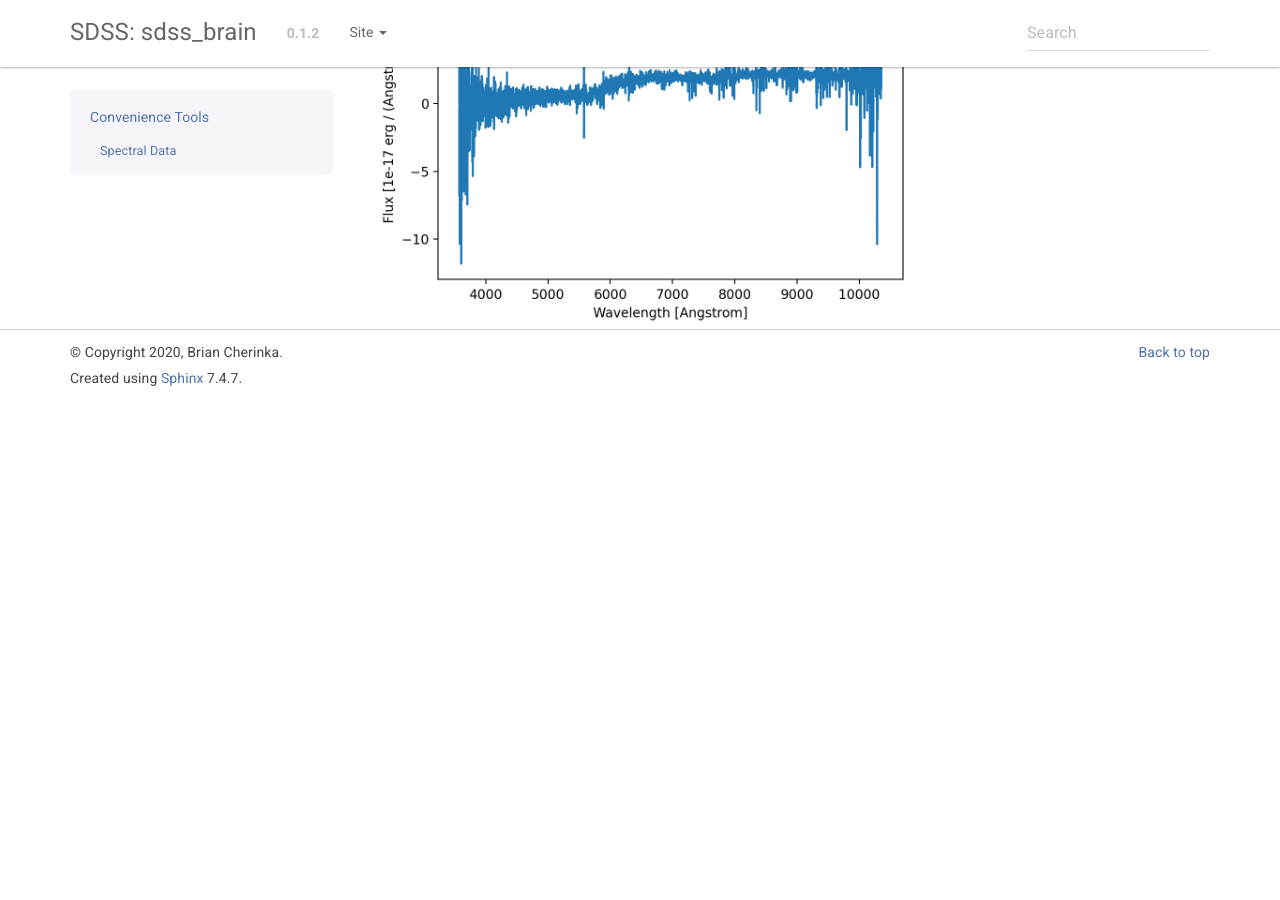
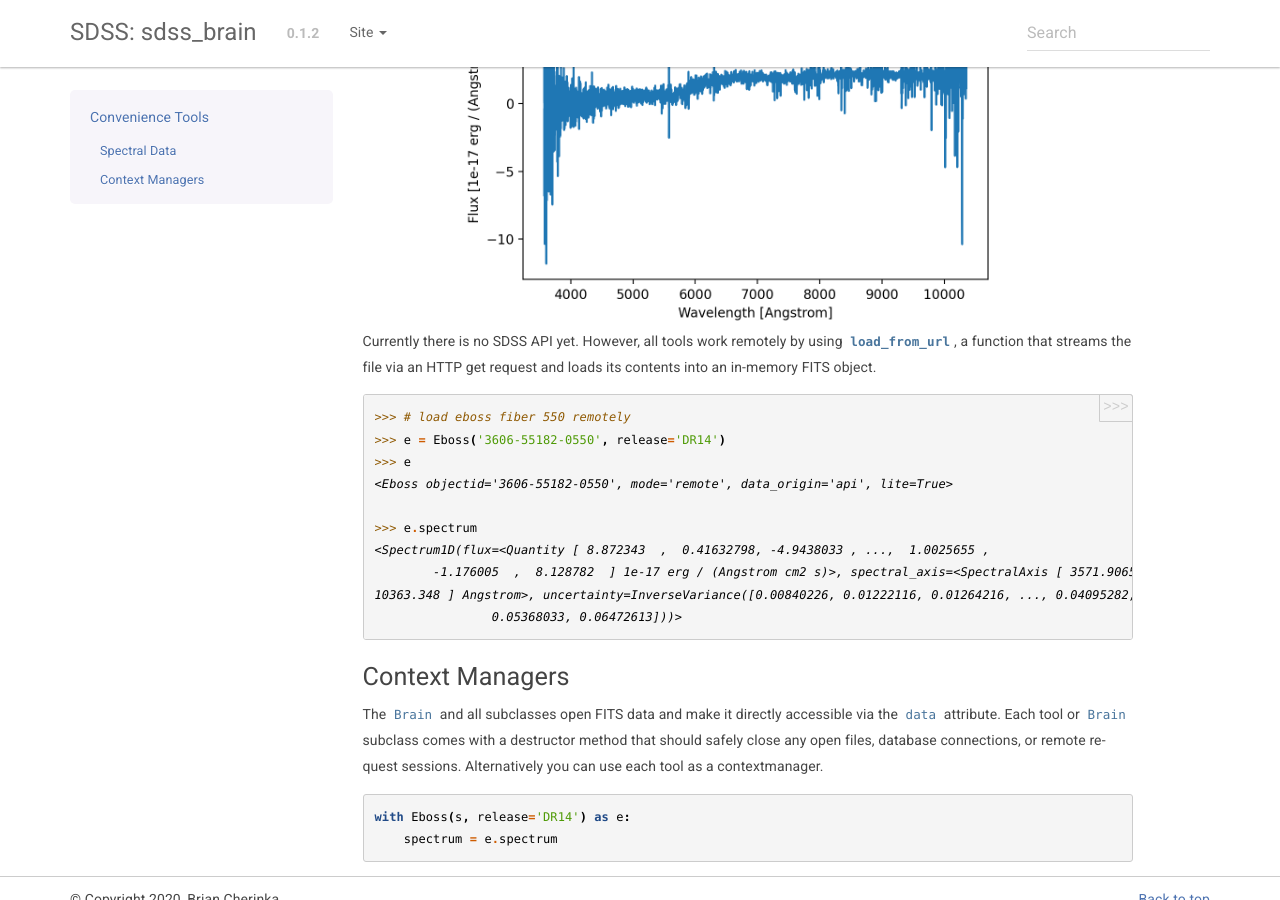
Before and after one commit to sdss/sdss_brain, a Sphinx documentation site: the page built from docs/sphinx/tools.rst, in a window 1280 px wide and 900 px high, scrolled down 1914 px. Built offline with Sphinx 7.4.7, drawn with Linux system fonts in a browser that asks for light colours; the version number is read from the project's files by our own code; before the commit the page ends 2319 px from its top, so only the background shows below that; some of the changed text lies outside the part shown.

Commit message:
adding progress bar to url function; updating docs; testing remote grab

```diff
--- a/docs/sphinx/index.rst
+++ b/docs/sphinx/index.rst
@@ -21,10 +21,10 @@ Contents
   :maxdepth: 2
 
   Introduction to sdss_brain <intro>
+  Convenience Tools <tools>
   About the global configuration <config>
   How to map specific version numbers to Data Release ids <version>
   How to create and parse a custom objectid as valid data input <parsing>
-  Convenience Tools <tools>
 
 Reference
 ---------
--- a/docs/sphinx/tools.rst
+++ b/docs/sphinx/tools.rst
@@ -4,8 +4,8 @@
 Convenience Tools
 -----------------
 
-`sdss_brain` offers starter tools that can be further customized and subclassed to enable enhancements
-specific to the science domain.
+`sdss_brain` offers starter tools, based off the ``Brain``, that can be further customized and subclassed
+to enable enhancements specific to the science domain.
 
 Spectral Data
 ^^^^^^^^^^^^^
@@ -86,5 +86,33 @@ The ``Spectrum`` lets you quickly plot a spectrum to display as a matplotlib plo
 
 .. image:: _static/eboss_spectrum_example.png
     :width: 600px
-    :align: left
+    :align: center
     :alt: eboss spectrum
+
+Currently there is no SDSS API yet.  However, all tools work remotely by using
+`~sdss_brain.helpers.io.load_from_url`, a function that streams the file via an HTTP get request and loads
+its contents into an in-memory FITS object.
+::
+
+    >>> # load eboss fiber 550 remotely
+    >>> e = Eboss('3606-55182-0550', release='DR14')
+    >>> e
+    <Eboss objectid='3606-55182-0550', mode='remote', data_origin='api', lite=True>
+
+    >>> e.spectrum
+    <Spectrum1D(flux=<Quantity [ 8.872343  ,  0.41632798, -4.9438033 , ...,  1.0025655 ,
+            -1.176005  ,  8.128782  ] 1e-17 erg / (Angstrom cm2 s)>, spectral_axis=<SpectralAxis [ 3571.9065,  3572.7283,  3573.552 , ..., 10358.569 , 10360.958 ,
+    10363.348 ] Angstrom>, uncertainty=InverseVariance([0.00840226, 0.01222116, 0.01264216, ..., 0.04095282,
+                    0.05368033, 0.06472613]))>
+
+
+Context Managers
+^^^^^^^^^^^^^^^^
+
+The ``Brain`` and all subclasses open FITS data and make it directly accessible via the ``data`` attribute.
+Each tool or ``Brain`` subclass comes with a destructor method that should safely close any open files,
+database connections, or remote request sessions.  Alternatively you can use each tool as a contextmanager.
+::
+
+    with Eboss(s, release='DR14') as e:
+        spectrum = e.spectrum
--- a/setup.cfg
+++ b/setup.cfg
@@ -52,6 +52,7 @@ sdss_brain =
 [options.extras_require]
 extras =
 	matplotlib>=3.1.1
+	tqdm>=4.46.0
 dev =
 	%(docs)s # This forces the docs extras to install (http://bit.ly/2Qz7fzb)
 	ipython>=7.9.0
```
Also changed, not shown: other parts of docs/sphinx/tools.rst (+1 -1 lines), docs/sphinx/intro.rst (+5 -4 lines), 3 other files.
